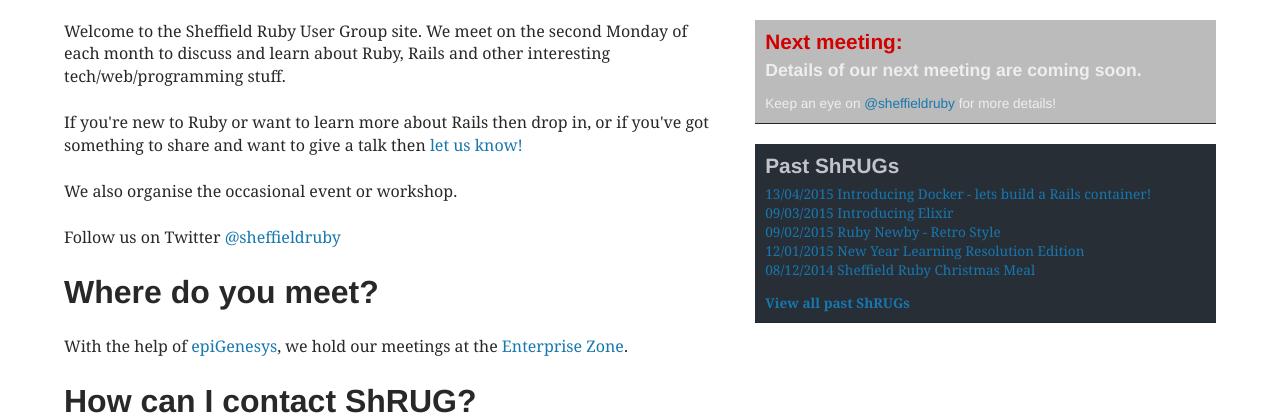
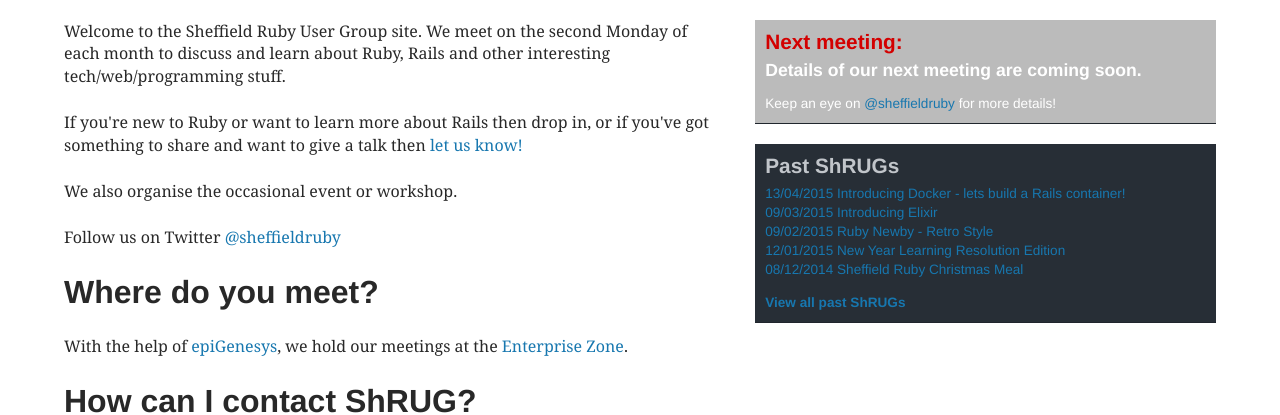
Before and after one commit to shruggers/shruggers.github.com, a Jekyll site: the page built from index.html, in a window 1280 px wide. Shown: the part 171-586 px from the top of the page. Built offline with Jekyll 4.4.1, drawn with Linux system fonts in a browser that asks for light colours; nearby versions of some CDN libraries.

Commit message:
Few more style updates, and a change to meetings page listings

```diff
--- a/css/shrug.css
+++ b/css/shrug.css
@@ -1,5 +1,9 @@
 .past-events ol {
   margin-bottom: 0px;
+}
+
+.past-events ol li {
+  font-family: "Helvetica Neue", Helvetica, Arial;
 }
 
 .past-events li.past-link {
@@ -10,3 +14,11 @@
 .event p:last-child {
   margin-bottom: 0px;
 }
+
+.event h2, .event p {
+  color: #fff !important;
+}
+
+.meetings .meeting-date {
+  margin-bottom: 0px;
+}
--- a/meetings.html
+++ b/meetings.html
@@ -4,6 +4,7 @@
 ---
 {% capture site_date %}{{ site.time | date: '%d/%m/%Y' | date: '%s' }}{% endcapture %}
 
+<div class="meetings">
   {% for meeting in site.categories.meetings %}
     {% capture meeting_date %}{{ meeting.date | date: '%s' }}{% endcapture %}
     {% if meeting_date < site_date %}
@@ -14,8 +15,8 @@
         <h2 id="{{ this_year }}-ref">{{this_year}}</h2>
       {% endif %}
 
-    <h3>{{meeting.date | date: "%d/%m/%Y"}}</h3>
-    <h4><a href="{{meeting.url}}">{{meeting.title}}</a></h4>
+      <h4 class="meeting-date">{{meeting.date | date: "%d/%m/%Y"}}</h3>
+      <h4 class="meeting-title"><a href="{{meeting.url}}">{{meeting.title}}</a></h4>
       <p>{{ meeting.excerpt | strip_html }}</p>
 
       {% if this_year != next_year %}
@@ -23,3 +24,4 @@
       {% endif %}
     {% endif %}
   {% endfor %}
+</div>
```
Lines whose indentation alone changed are shown as unchanged.
